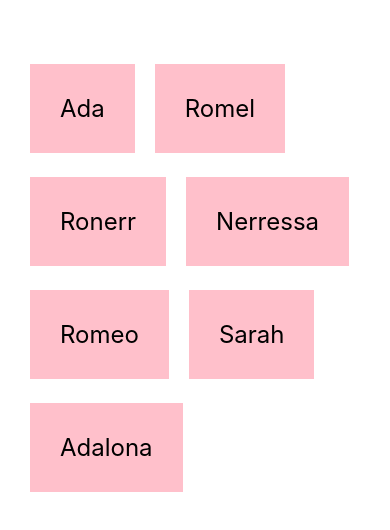
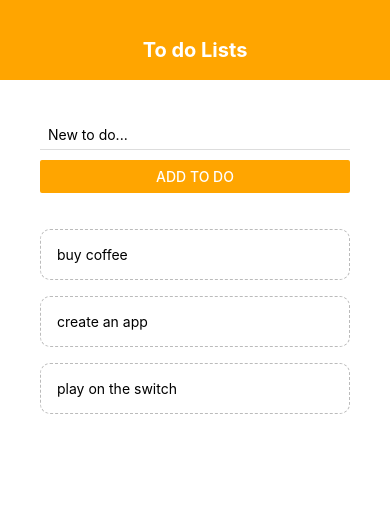
Before and after one commit to adavillacarlos/myproject, a React Native app: screen / in a window 390 px wide. Shown: the top 530 px of the page. Built offline with nearby package versions, Linux system fonts and the light colour scheme.

Commit message:
todolist

```diff
--- a/App.js
+++ b/App.js
@@ -1,47 +1,51 @@
 import { StatusBar } from 'expo-status-bar';
 import React, { useState} from 'react';
 import { StyleSheet, Text, View, Button, TextInput, ScrollView, FlatList, TouchableOpacity } from 'react-native';
+import Header from './components/header';
+import TodoItem from './components/todoItem';
+import AddTodo from './components/addTodo';
 
 export default function App() {
-  const[people, setPeople] = useState([
-    {name: 'Ada', id:'1'},
-    {name: 'Romel', id: '2'},
-    {name: 'Ronerr', id: '3'},
-    {name: 'Nerressa', id: '4'},
-    {name: 'Romeo', id: '5'},
-    {name: 'Sarah', id: '6'},
-    {name: 'Adalona', id: '7'},
+
+  const [todos, setTodos] = useState([
+    {text: 'buy coffee', key:'1'},
+    {text: 'create an app', key:'2'},
+    {text: 'play on the switch ', key:'3'},
   ]);
 
-  const pressHandler = (id) => {
-    console.log(id);
-    setPeople((prevPeople) => {
-      return prevPeople.filter(person => person.id != id)
+  const pressHandler = (key) => {
+    setTodos((prevTodos) => {
+      return prevTodos.filter(todo => todo.key != key)
+    } )
+  }
+
+
+  const submitHandler = (text) => {
+    setTodos((prevTodos) => {
+      return [
+        {text: text, key: Math.random().toString() },
+        ...prevTodos
+      ]
     });
   }
 
   return (
     <View style={styles.container}>
-      <FlatList
-        numColumns={2}
-        keyExtractor={( item ) => item.id}
-        data={people}
-        renderItem={({ item }) => (
-          <TouchableOpacity onPress={() => pressHandler(item.id)}>
-            <Text style={styles.item}>{item.name}</Text>
-          </TouchableOpacity>
-        )}
-
-      />
+      {/* header */}
+      <Header />
+      <View style={styles.content}>
+        <AddTodo submitHandler= {submitHandler}/>
+        <View style={styles.list}>
+           <FlatList
+            data={todos}
+            renderItem={({ item }) => (
+              <TodoItem item = {item} pressHandler = {pressHandler}/>
+            )}
+           />
+        </View>
+      </View>
 
 
-      {/* <ScrollView>
-      { people.map(item => (
-          <View key={item.key}>
-            <Text style={styles.item}>{item.name}</Text>
-          </View>
-        ))}
-      </ScrollView> */}
       <StatusBar style="auto" />
     </View>
   );
@@ -51,40 +55,12 @@
   container: {
     flex: 1,
     backgroundColor: '#fff',
-    paddingTop: 40,
-    paddingHorizontal: 20,
-    // alignItems: 'center',
-    // justifyContent: 'center',
   },
-  header: {
-    backgroundColor: 'black',
-    padding: 20,
+  content: {
+    padding: 40,
   },
-  boldText: {
-    fontWeight: 'bold',
-    color: 'white',
-  },
-  body: {
-    backgroundColor: 'yellow',
-    margin: 5,
-    padding: 20,
-  },
-  buttonContainer: {
+  list:{
     marginTop: 20,
-  },
-  input: {
-    borderWidth: 1,
-    borderColor: '#777',
-    padding: 8,
-    margin: 10,
-    width: 200,
-  },
-  item: {
-    marginTop: 24,
-    padding: 30,
-    backgroundColor: 'pink',
-    fontSize: 24,
-    marginHorizontal: 10,
   }
 
 });
--- /dev/null
+++ b/components/addTodo.js
@@ -0,0 +1,36 @@
+import React, { useState} from 'react';
+import { StyleSheet, Text, View, Button, TextInput, ScrollView, FlatList, TouchableOpacity } from 'react-native';
+
+export default function AddTodo({submitHandler}){
+
+    const [text, setText] = useState("");
+
+    const changeHandler = (val) => {
+        setText(val);
+    }
+
+    return (
+        <View>
+            <TextInput
+                style={styles.input}
+                placeholder= "New to do..."
+                onChangeText={changeHandler}
+            />
+            <Button
+                onPress = {() => submitHandler(text)}
+                title='Add to do'
+                color= 'orange'
+            />
+        </View>
+    )
+}
+
+const styles = StyleSheet.create({
+    input: {
+        marginBottom: 10,
+        paddingHorizontal: 8,
+        paddingVertical: 6,
+        borderBottomWidth: 1,
+        borderBottomColor: '#ddd',
+    }
+})
--- /dev/null
+++ b/components/header.js
@@ -0,0 +1,31 @@
+import { StatusBar } from 'expo-status-bar';
+import React, { useState} from 'react';
+import { StyleSheet, Text, View, Button, TextInput, ScrollView, FlatList, TouchableOpacity } from 'react-native';
+
+
+export default function Header() {
+    return (
+        <View style={styles.header}>
+         <Text style={styles.title}>
+             To do Lists
+         </Text>
+
+
+        </View>
+      );
+    }
+
+const styles = StyleSheet.create ({
+    header: {
+        height: 80,
+        paddingTop: 38,
+        backgroundColor: 'orange',
+    },
+    title: {
+        textAlign: 'center',
+        color: '#fff',
+        fontSize: 20,
+        fontWeight: 'bold'
+    }
+
+});
--- /dev/null
+++ b/components/todoItem.js
@@ -0,0 +1,21 @@
+import React from 'react';
+import { StyleSheet, Text, View, Button, TextInput, ScrollView, FlatList, TouchableOpacity } from 'react-native';
+
+export default function TodoItem({ item, pressHandler }){
+    return (
+        <TouchableOpacity onPress={() => pressHandler(item.key)}>
+            <Text style={styles.item}>{item.text}</Text>
+        </TouchableOpacity>
+    )
+}
+
+const styles = StyleSheet.create({
+    item: {
+        padding: 16,
+        marginTop: 16,
+        borderColor: '#bbb',
+        borderWidth: 1,
+        borderStyle: 'dashed',
+        borderRadius: 10,
+    }
+})
```
